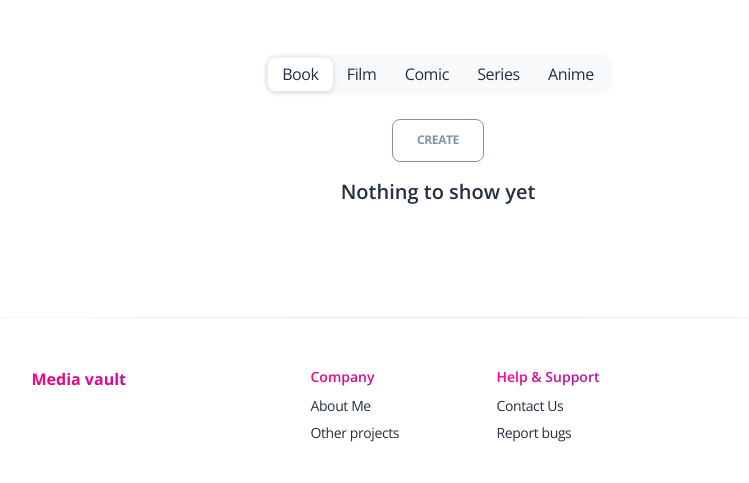
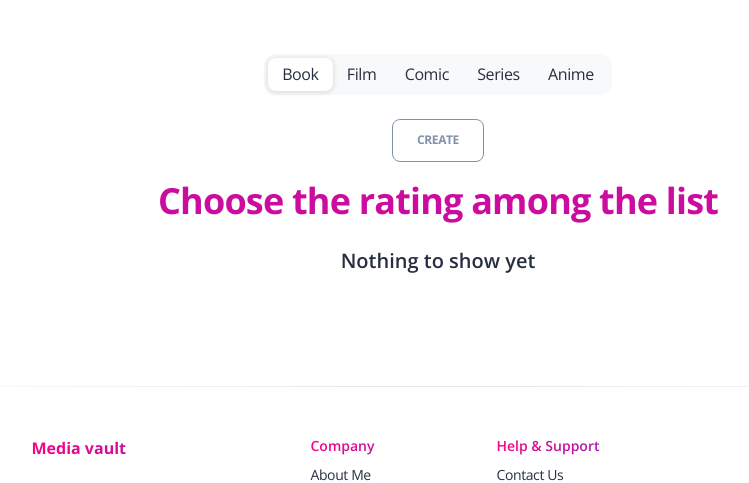
Before and after one commit to RomanSapunGit/media-vault, a Django app: page /ratings/ in a window 1280 px wide. Shown: the part 198-681 px from the top of the page, without its empty margins (202-951 px from the left). Run offline with Django 5.2, Linux system fonts and the light colour scheme; a user stored in the database is signed in; data comes from the database, SQL or seed files in the repository; some libraries are stand-ins or nearby versions.

Commit message:
style(rating templates): add heading for clarity on rating pages

```diff
--- a/templates/media/detail/rating_detail.html
+++ b/templates/media/detail/rating_detail.html
@@ -12,6 +12,7 @@
   <div class="py-10 row g-4 justify-content-center">
     <div class="col-md-6 col-lg-4">
         <div class="card shadow-sm h-100">
+        <h2 class="text-primary">Detail page: {{ rating.title }}</h2>
           <div class="card-body d-flex flex-column">
 
             {% if user == rating.user %}
--- a/templates/media/list/rating_list.html
+++ b/templates/media/list/rating_list.html
@@ -6,7 +6,6 @@
 {% endblock %}
 
 {% block content %}
-
 
   <div class="pt-7 pb-2">
     {% include 'includes/search.html' %}
@@ -20,7 +19,9 @@
     </a>
   </div>
 
-
+  <div class="d-flex flex-column gap-4 flex-md-row justify-content-center mb-3">
+    <h2 class="text-primary">Choose the rating among the list</h2>
+  </div>
   <div class="mx-1 row g-4 justify-content-center">
     {% for rating in rating_list %}
       <div class="col-md-6 col-lg-4">
@@ -32,7 +33,7 @@
               </a>
             </h5>
             <h6 class="h5 card-background text-info">
-               Rating: {{ rating.rating }}
+              Rating: {{ rating.rating }}
             </h6>
             <div class="mb-2">
               <strong>By:</strong>
```
